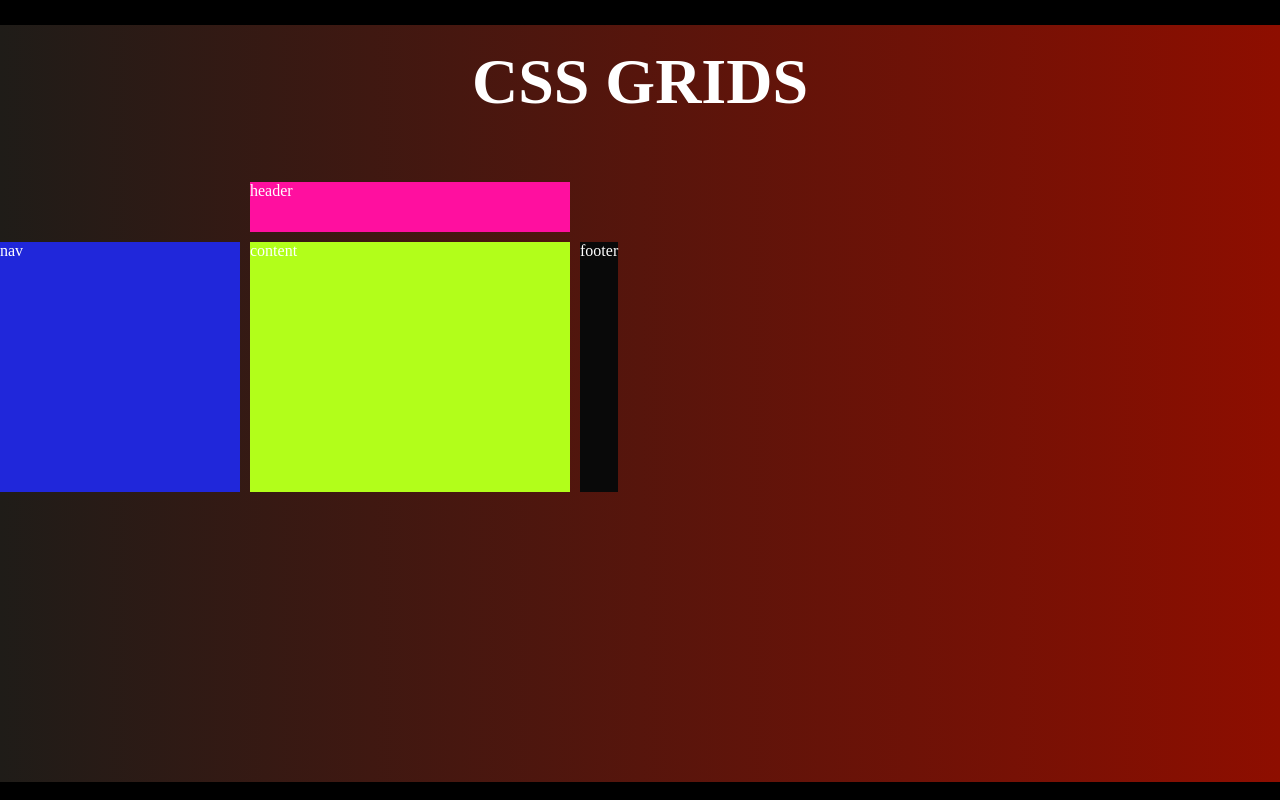
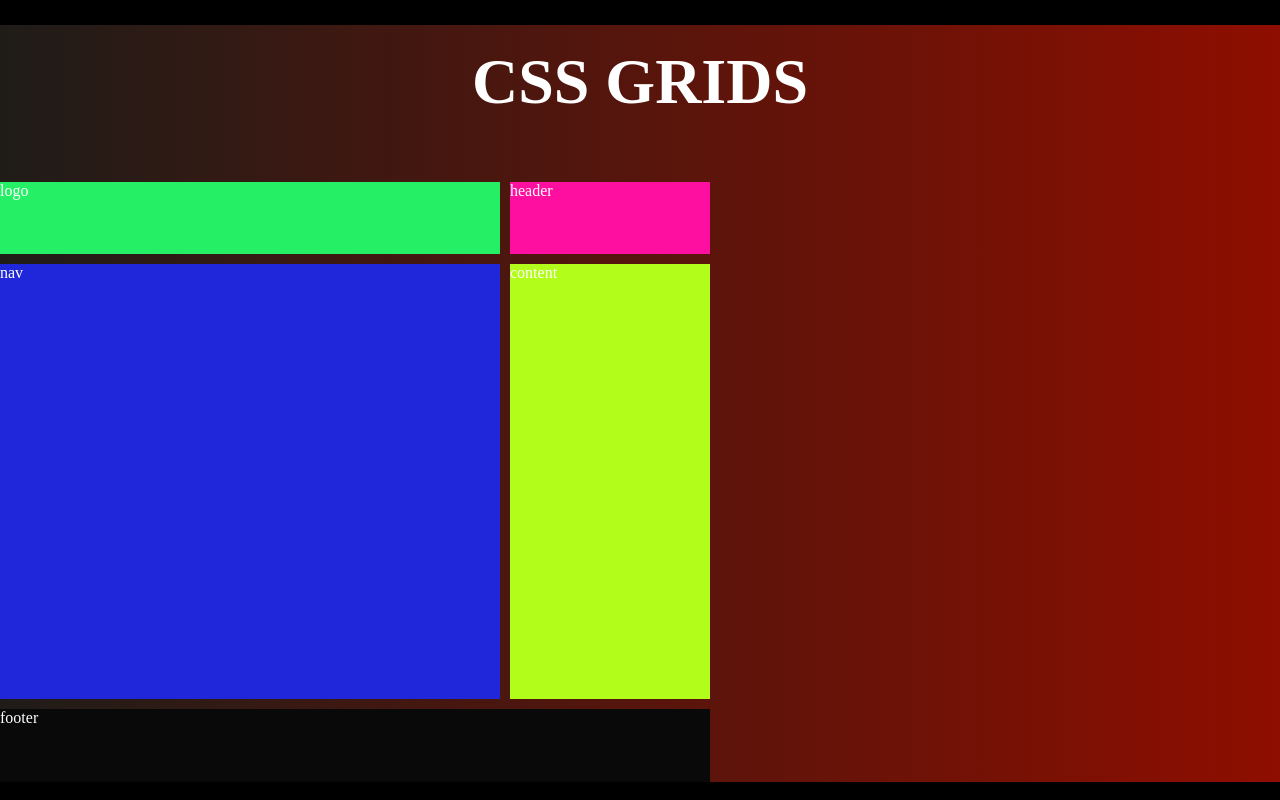
Before and after one commit to heytemisan/gridGarden, a React (Create React App) app: page / in a window 1280 px wide. Built offline with nearby package versions, Linux system fonts and the light colour scheme; a web font is replaced by a local one.

Commit message:
updated App.css

```diff
--- a/src/App.css
+++ b/src/App.css
@@ -19,38 +19,35 @@ h1 {
   width:10vw;
   display: grid;
   color:white;
-  /* grid-auto-rows: 90px; */
-  grid-template-rows: 50px 250px;
-  grid-template-columns: 15rem 20rem;
+  grid-template: 1fr 6fr 1fr/ 500px 200px;
   gap: 10px;
+  grid-template-areas:
+  "logo header"
+  "nav content"
+  "footer footer";
 }
 
 .logo {
-  background-color: rgb(255, 255, 255);
-  grid-row: 1;
-  grid-column: 2;
+  background-color: rgb(37, 240, 101);
+  grid-area: logo;
 }
 
 .header {
   background-color: rgb(255, 15, 159);
-  grid-row: 1;
-  grid-column: 2;
+  grid-area: header;
 }
 
 .nav {
   background-color: rgb(32, 39, 218);
-  grid-row: 2;
-  grid-column: 1;
+  grid-area: nav;
 }
 
 .content {
   background-color: rgb(178, 254, 26);
-  grid-row: 2;
-  grid-column: 2;
+  grid-area: content;
 }
 
 .footer {
   background-color: rgb(9, 9, 9);
-  grid-row: 2;
-  grid-column: 3;
+  grid-area: footer;
 }
```
